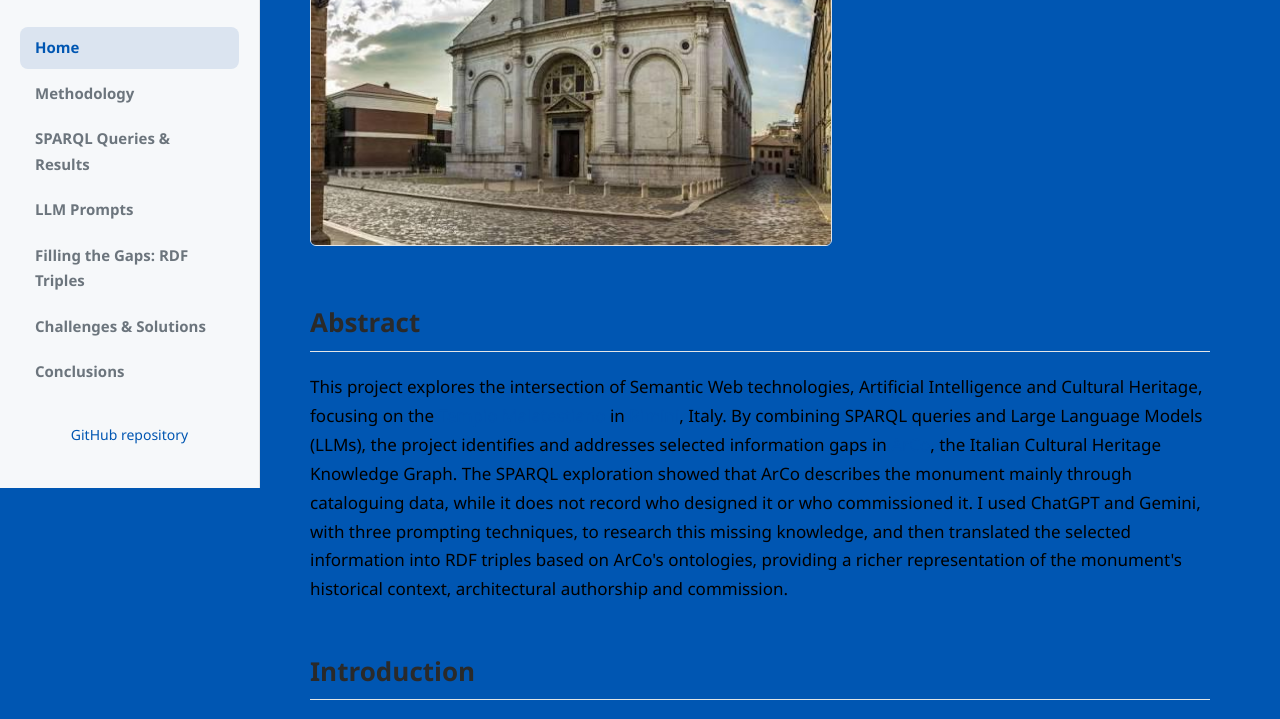
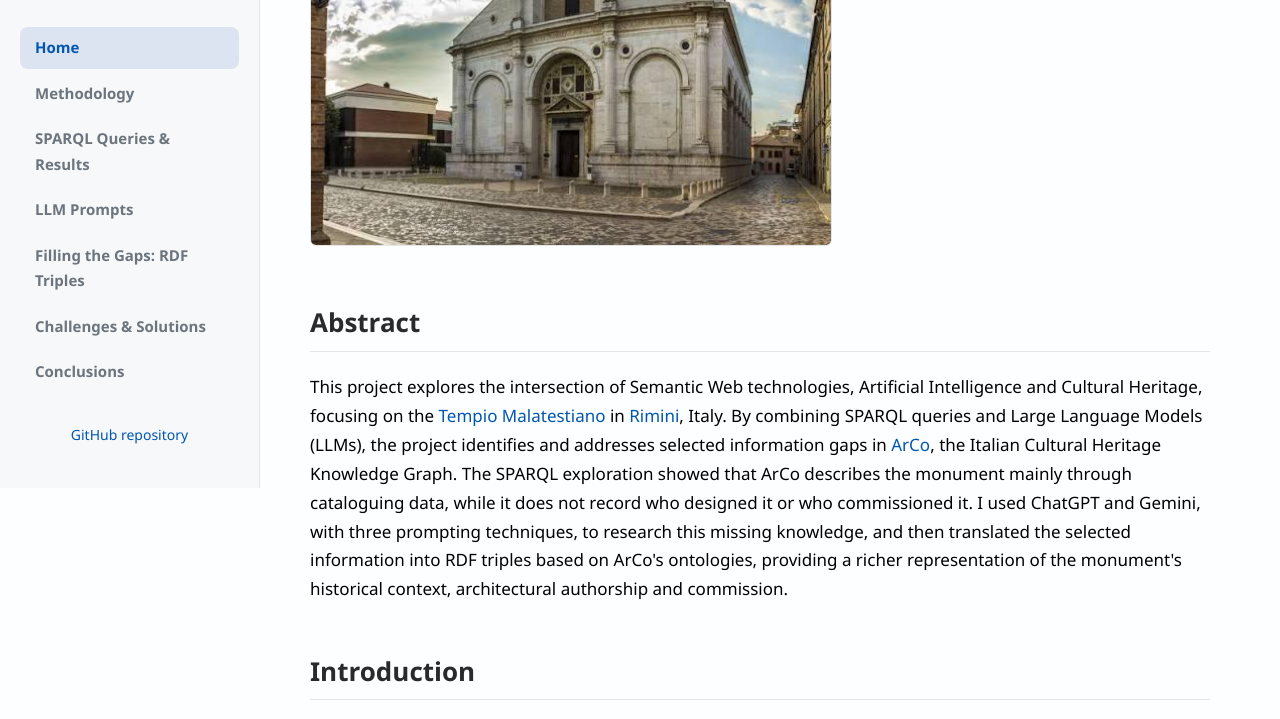
Before and after one commit to sofiabianchiniweb/KE4H_Project, a plain HTML site: page index.html in a window 1280 px wide. Shown: the part 312-1031 px from the top of the page. Drawn offline with Linux system fonts and the light colour scheme.

Commit message:
Change background color to #FCFEFF

```diff
--- a/style.css
+++ b/style.css
@@ -11,7 +11,7 @@ body {
   font-size: 17px;
   line-height: 1.7;
   color: #000000;
-  background-color: #0056b2;
+  background-color: #FCFEFF;
 }
 
 a {
```
